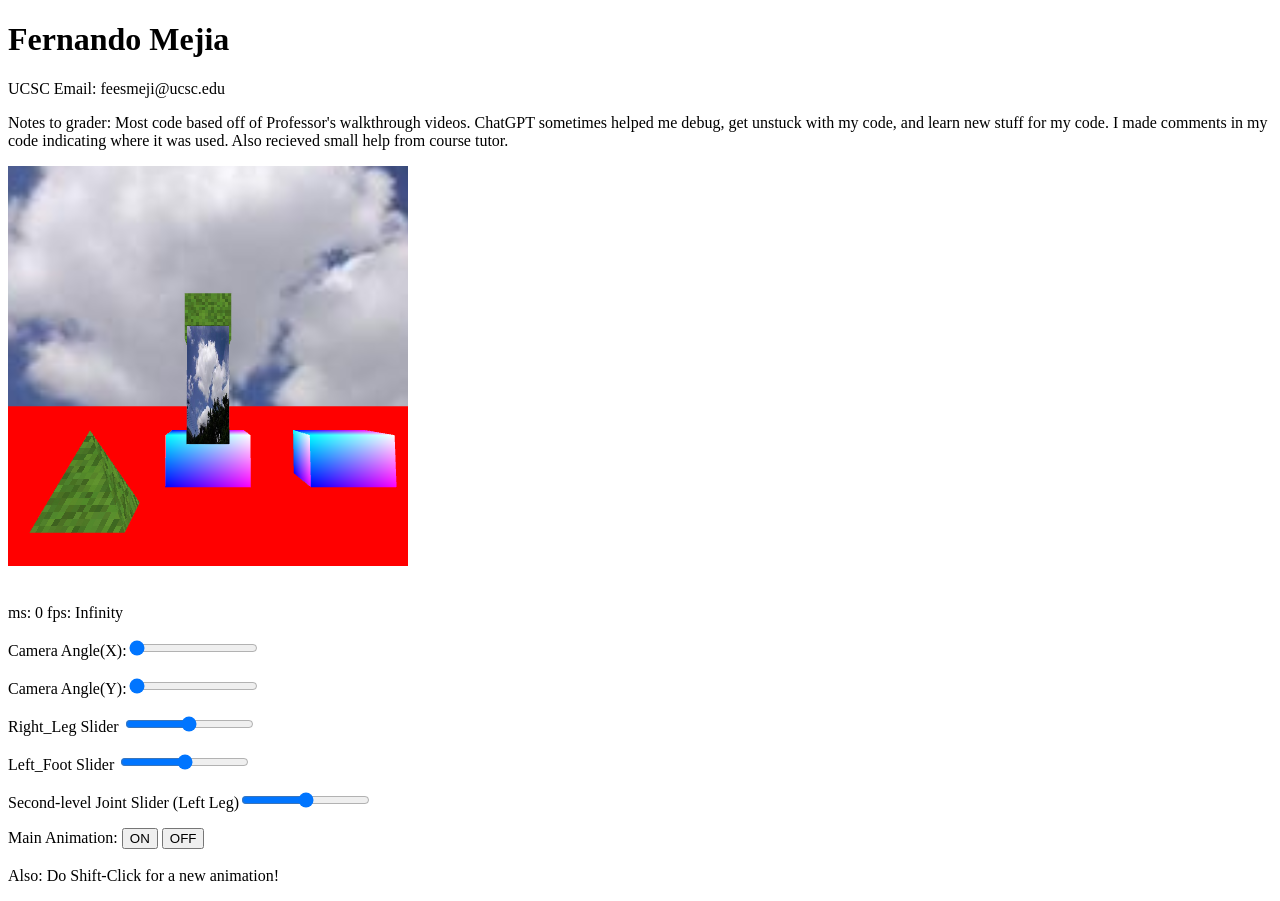
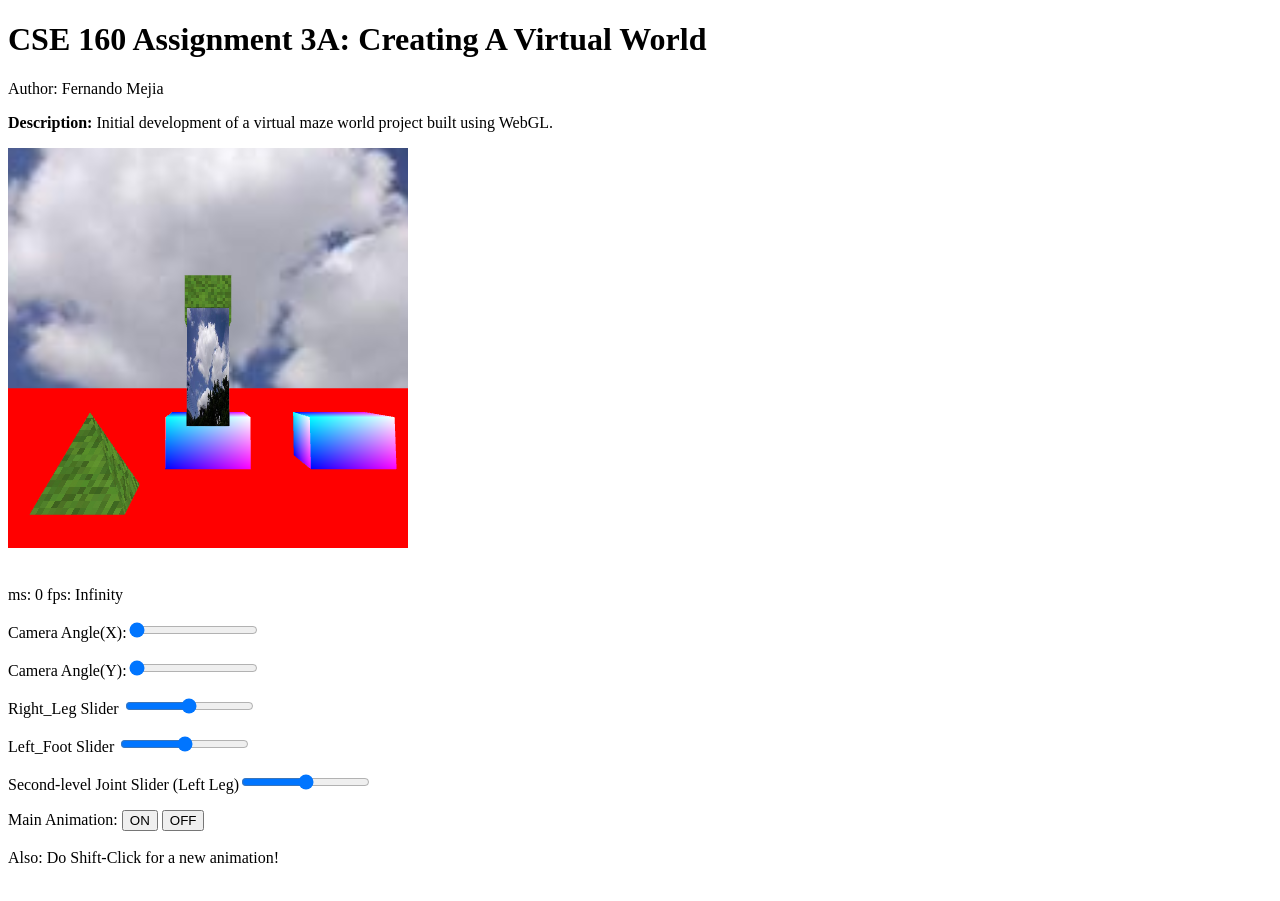
Before and after one commit to feesmeji/CSE-160-Assignment-3A, a plain HTML site: page src/World.html in a window 1280 px wide. Drawn offline with Linux system fonts and the light colour scheme; animation ran at ten frames a second.

Commit message:
Cleaned up html page

```diff
--- a/src/World.html
+++ b/src/World.html
@@ -2,18 +2,16 @@
 <html lang="en">
   <head>
     <meta charset="utf-8" />
-    <title>Asng 3</title>
+    <title>Assignment 3A: Creating A Virtual World</title>
   </head>
 
   <body onload="main()">
 
-    <h1>Fernando Mejia</h1>
+    <h1>CSE 160 Assignment 3A: Creating A Virtual World</h1>
 
-    <p>UCSC Email: feesmeji@ucsc.edu</p>
+    <p>Author: Fernando Mejia</p>
 
-    <p>Notes to grader: Most code based off of Professor's walkthrough videos. ChatGPT sometimes helped me debug, get unstuck with my code, and learn new stuff for my code. I made comments in my code indicating where it was used. Also recieved small help from course tutor.
-    </p>
-
+    <p><b>Description: </b>Initial development of a virtual maze world project built using WebGL.</p>
     <canvas id="webgl" width="400" height="400">
     Please use a browser that supports "canvas"
     </canvas>
```
